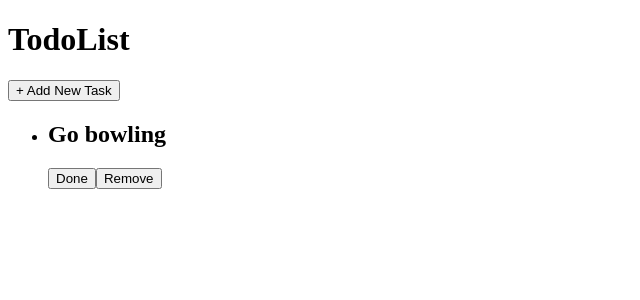
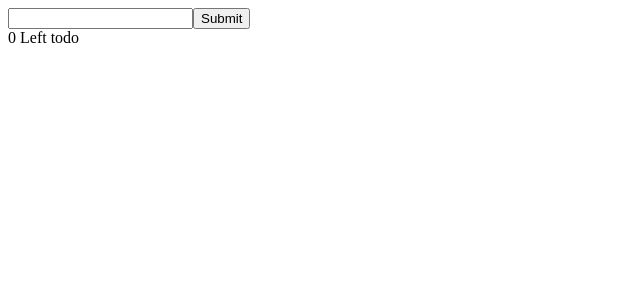
Before and after one commit to JensJohansson98/Thesis-CRA, a React (Create React App) app: page / in a window 1280 px wide. Shown: the top 300 px of the page, without its empty margins (0-640 px from the left). Built offline with nearby package versions, Linux system fonts and the light colour scheme.

Commit message:
Added more functionality to the todo

```diff
--- a/public/index.html
+++ b/public/index.html
@@ -4,9 +4,8 @@
     <meta charset="utf-8" />
     <meta name="viewport" content="width=device-width, initial-scale=1" />
     <title>React App</title>
+    <body>
   </head>
-  <body>
-    <div id="head"></div>
     <div id="root"></div>
     <div id="newTodo"></div>
 
--- a/src/App.js
+++ b/src/App.js
@@ -1,13 +1,36 @@
-import React from "react";
+import React, {useRef} from "react";
 import './App.css';
+import TodoList from "./components/TodoList"
+import { useState } from "react";
 
- function App (){
+
+function App (){
+  const [todos, setTodos] = useState([])
+
+  const todoNameRef = useRef();
+
+  function onClickSubmit(e){
+      const name = todoNameRef.current.value
+      if(name === '') return
+
+      setTodos(prevTodos => {
+        return [...prevTodos, {id: 1, name: name, complete:false}]
+      })
+
+      todoNameRef.current.value = null
+  }
+
     return(
-      <div className ="App">
-        <div className= "App-Header">
-        <h1> Hello React! </h1>
-        </div>
-      </div>
+      <>
+      <TodoList todos={todos}/>
+
+      <label>
+        <input ref={todoNameRef} type="text" name="name" />
+      </label>
+      <button onClick={onClickSubmit}> Submit </button>
+      <div> 0 Left todo</div>
+
+      </>
     );
   }
 
--- a/src/components/AddTodoWindow.js
+++ /dev/null
@@ -1,38 +0,0 @@
-import React from "react";
-import reactDom from "react-dom";
-
-const AddTodoStyle = {
-  position: 'fixed',
-  top: '50%',
-  left: '50%',
-  transform: 'translate(-50%, -50%)',
-  backgroundColor: '#FFF',
-  padding: '50px',
-  zIndex: 1000
-
-}
-
-const Overlay ={
-  position: 'fixed',
-  top: 0,
-  left: 0,
-  right: 0,
-  bottom: 0,
-  backgroundColor: 'rgba(0, 0, 0, .7)',
-  zIndex: 1000
-}
-
-export default function AddTodoWindow({ open,children, onClose }) {
-  if (!open) return null
-  return reactDom.createPortal(
-    <>
-      <div style={Overlay}>
-        <div style={AddTodoStyle}>
-          {children}
-          <button onClick={onClose}>Close</button>
-        </div>
-      </div>
-    </>,
-    document.getElementById('newTodo')
-  )
-}
--- a/src/components/TodoForm.js
+++ /dev/null
@@ -1,26 +0,0 @@
-import React from "react";
-
-export default class TodoForm extends React.Component {
-    constructor(props){
-        super(props);
-        this.onClickSubmit = this.onClickSubmit.bind(this);
-    }
-
-    onClickSubmit(){
-
-    }
-
-  render() {
-    return (
-        <div className="TodoForm">
-            <form>
-                <label>
-                    Description:
-                <input type="text" name="name" />
-                </label>
-                <input type="submit" value="Submit" />
-            </form>
-        </div>
-    )
-  }
-}
--- a/src/components/TodoList.js
+++ b/src/components/TodoList.js
@@ -1,27 +1,10 @@
 import React from "react";
 import TodoListItem from "./TodoListItem"
-import AddTodoWindow from "./AddTodoWindow"
-import TodoForm from "./TodoForm"
-import { useState } from "react";
 
-
-
-
- export default function TodoList (){
-    const [isOpen, setIsOpen] = useState(false)
+ export default function TodoList ({todos}){
     return(
-        <div className="TodoListMain">
-            <h1>TodoList</h1>
-
-            <button onClick={() => setIsOpen(true)}>+ Add New Task</button>
-            <AddTodoWindow open={isOpen} onClose={() => setIsOpen(false)}>
-                <TodoForm/>
-            </AddTodoWindow>
-        <ul>
-            <TodoListItem name="Go bowling"/>
-
-        </ul>
-        </div>
-
+            todos.map(todo => {
+                return <TodoListItem key={todo.id} todo={todo}/>
+            })
     );
  }
--- a/src/components/TodoListItem.js
+++ b/src/components/TodoListItem.js
@@ -1,32 +1,15 @@
 import React from "react";
 
 
-export default class TodoListItem extends React.Component{
+export default function TodoListItem({todo}){
 
-    constructor(props) {
-        super(props);
-        this.onClickRemove = this.onClickRemove.bind(this);
-        this.onClickDone = this.onClickDone.bind(this);
-      }
+    return(
+        <div className="TodoListItem">
+            <label>
+                <input type="checkbox" checked={todo.complete}/>
+                {todo.name}
+            </label>
+        </div>
 
-      onClickRemove(){
-
-      }
-
-      onClickDone(){
-
-      }
-
-     render(){
-         return(
-             <div className="TodoListItem">
-                 <li>
-                    <h2>{this.props.name}</h2>
-                    <button onClick ={this.onClickDone}> Done</button>
-                    <button onClick={this.onClickRemove}>Remove</button>
-                 </li>
-             </div>
-
-         );
-     }
+    );
  }
--- a/src/index.js
+++ b/src/index.js
@@ -2,4 +2,4 @@ import reactDom from 'react-dom';
 import App from "./app.js"
 import TodoList from "./components/TodoList"
 
-reactDom.render(<TodoList/>, document.getElementById("root"));
+reactDom.render(<App/>, document.getElementById("root"));
```
